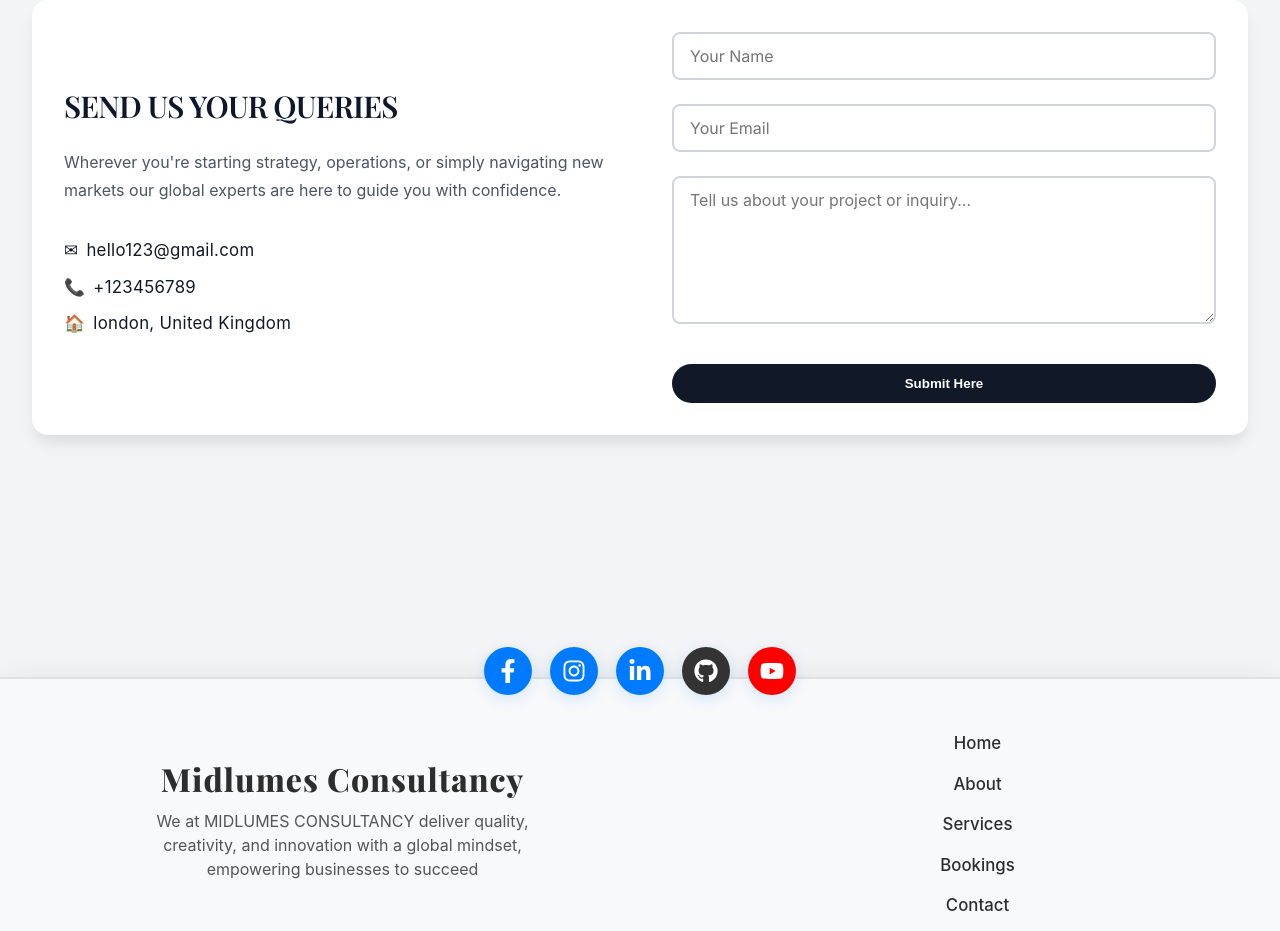
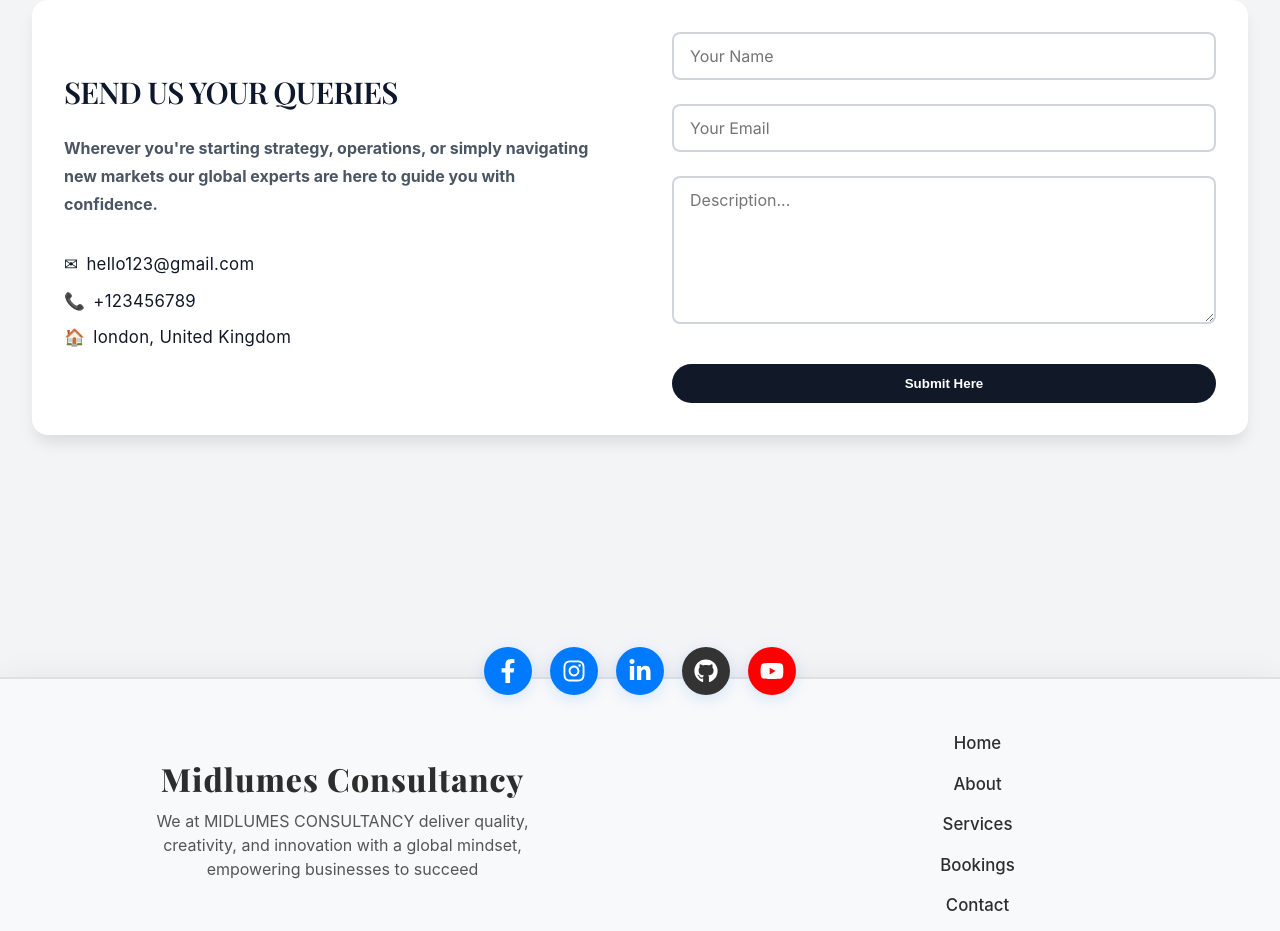
Before and after one commit to RashidSaleemButt/consultuncy, a React (Vite) app: page / in a window 1280 px wide. Shown: the part 7280-8211 px from the top of the page. Built offline with nearby package versions, Linux system fonts and the light colour scheme.

Commit message:
Update Bookings and Contact components

```diff
--- a/src/components/Bookings.jsx
+++ b/src/components/Bookings.jsx
@@ -22,7 +22,7 @@ const Bookings = React.forwardRef((props, ref) => {
     setLoading(true);
     setResult("");
     const formData = new FormData(e.target);
-    formData.append("access_key", "89b07247-ac89-455a-ae54-89912038a87e"); // Replace with your Web3Forms access key
+    formData.append("access_key", "fff3d124-a089-45a3-87f9-4c85d1791f54"); // Replace with your Web3Forms access key
 
     try {
       const response = await fetch("https://api.web3forms.com/submit", {
--- a/src/components/Contact.jsx
+++ b/src/components/Contact.jsx
@@ -27,7 +27,7 @@ const Contact = React.forwardRef((props, ref) => {
       submitData.append("name", formData.name);
       submitData.append("email", formData.email);
       submitData.append("message", formData.message);
-      submitData.append("access_key", "89b07247-ac89-455a-ae54-89912038a87e");
+      submitData.append("access_key","fff3d124-a089-45a3-87f9-4c85d1791f54");
 
       const response = await fetch("https://api.web3forms.com/submit", {
         method: "POST",
@@ -97,7 +97,7 @@ const Contact = React.forwardRef((props, ref) => {
             color: '#4b5563',
             marginBottom: '2rem'
           }}>
-            Wherever you&apos;re starting strategy, operations, or simply navigating new markets  our global experts are here to guide you with confidence.
+            <strong>Wherever you&apos;re starting strategy, operations, or simply navigating new markets  our global experts are here to guide you with confidence.</strong>
           </p>
           <ul style={{ listStyle: 'none', padding: 0 }}>
             <li style={{ display: 'flex', alignItems: 'center', marginBottom: '0.5rem' }}>
@@ -172,7 +172,7 @@ const Contact = React.forwardRef((props, ref) => {
             <input type="hidden" name="replyto" value="email" />
             <textarea
               name="message"
-              placeholder="Tell us about your project or inquiry..."
+              placeholder="Description..."
               rows={6}
               required
               value={formData.message}
```
